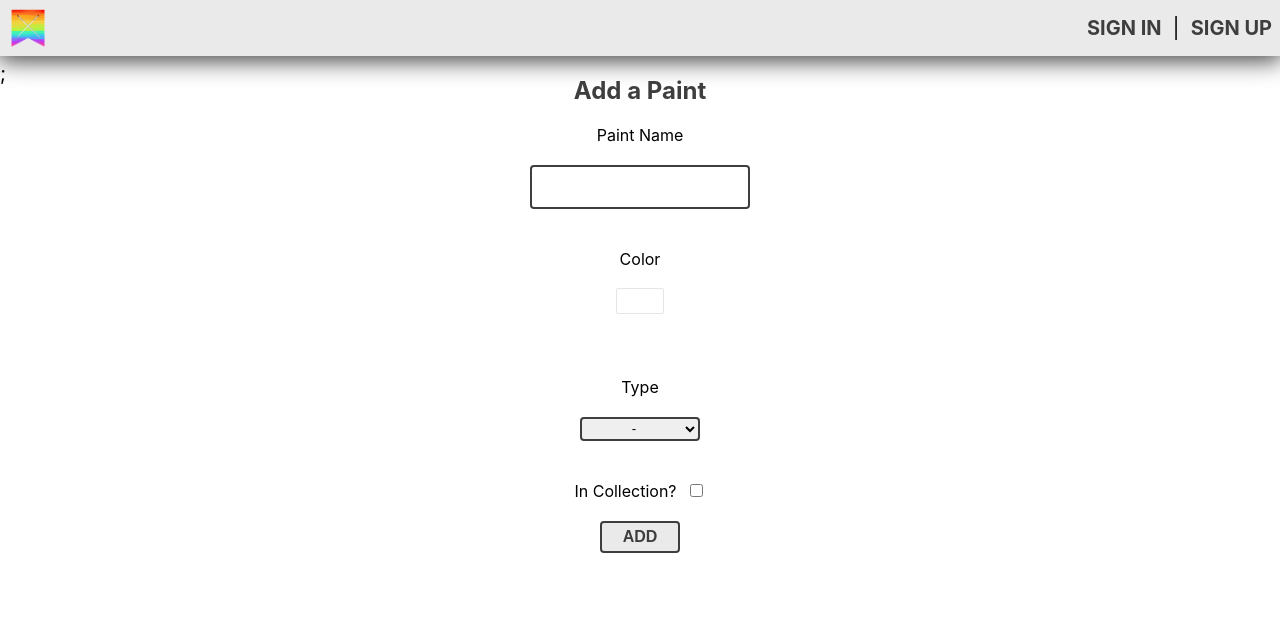
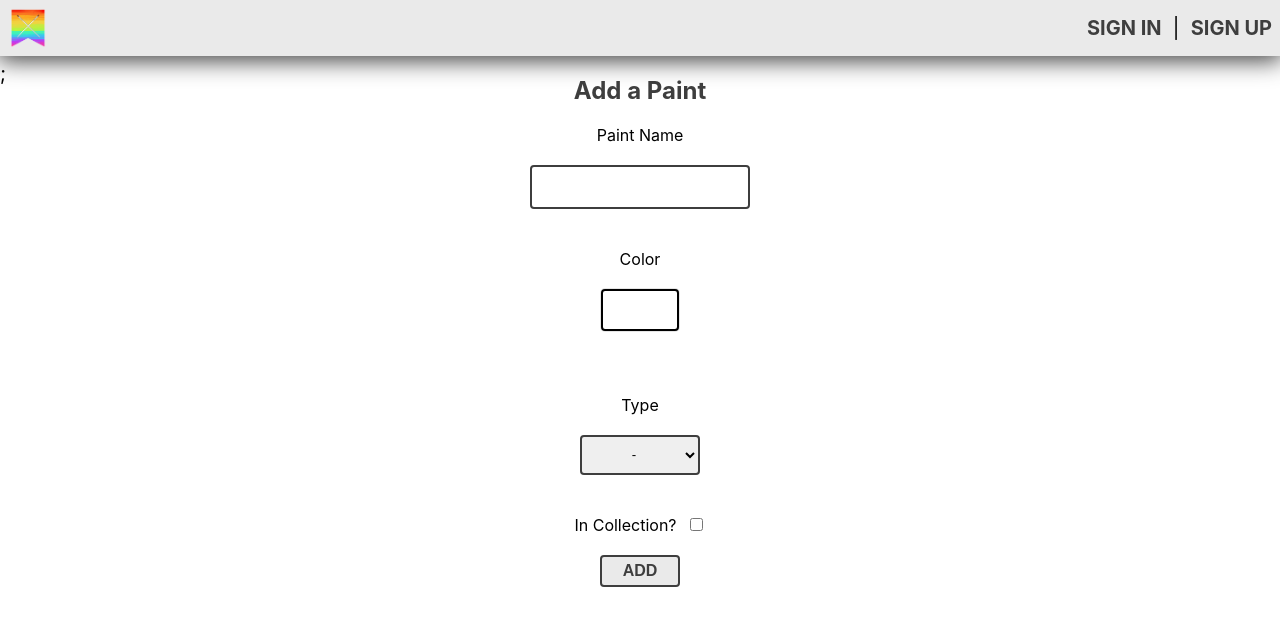
Before and after one commit to NobodysLackey/battlebrush, a React (Create React App) app: page /addpaint in a window 1280 px wide. Shown: the top 626 px of the page. Built offline with nearby package versions, Linux system fonts and the light colour scheme; no server answers.

Commit message:
restyle update page

```diff
--- a/src/components/AddPaint/AddPaint.css
+++ b/src/components/AddPaint/AddPaint.css
@@ -8,6 +8,8 @@
     border-width: .25vmin;
     border-radius: .5vmin;
     text-align: center;
+
+    font-size: 2vmin;
 
     padding: 1vmin;
 
@@ -22,7 +24,7 @@
     border-radius: .5vmin;
     text-align: center;
 
-    height: 3vmin;
+    height: 5vmin;
     width: 15vmin;
 }
 
--- a/src/components/AddPaint/AddPaint.jsx
+++ b/src/components/AddPaint/AddPaint.jsx
@@ -52,20 +52,21 @@ class AddPaint extends Component {
         })
     };
 
-
     render() {
         const styles = reactCSS({
             'default': {
               color: {
-                width: '36px',
-                height: '14px',
-                borderRadius: '2px',
+                width: '8vmin',
+                height: '3.5vmin',
+                borderRadius: '.5vmin',
                 background: `rgba(${ this.state.color.r }, ${ this.state.color.g }, ${ this.state.color.b }, ${ this.state.color.a })`,
               },
               swatch: {
                 padding: '5px',
                 background: '#fff',
-                borderRadius: '1px',
+                border: 'solid',
+                borderWidth: '.25vmin',
+                borderRadius: '.5vmin',
                 boxShadow: '0 0 0 1px rgba(0,0,0,.1)',
                 display: 'inline-block',
                 cursor: 'pointer',
--- a/src/components/Paint/Paint.css
+++ b/src/components/Paint/Paint.css
@@ -20,7 +20,7 @@
 
 .Paint-card:hover {
     background-color: rgb(255, 255, 255);
-    box-shadow: 0vmin 0vmin 2vmin 0vmin rgb(56, 126, 255);
+    box-shadow: 0vmin 0vmin 2vmin 0vmin rgb(187, 187, 187);
 }
 
 img {
@@ -66,7 +66,7 @@ img {
 
     color: white;
     font-weight: bold;
-    font-size: 1.1vw;
+    font-size: 2vw;
     line-height: 5vmin;
 
     padding: .25vmin;
--- a/src/components/Paint/Paint.jsx
+++ b/src/components/Paint/Paint.jsx
@@ -16,7 +16,7 @@ const Paint = ({paint, handleDeletePaint, idx}) => {
             <img src="./drop-grey.png" alt="paintdrop"/>
           </div>
         </div>
-        <div className="Paint-card-title">{paint.colorName}</div>
+        <div className="Paint-card-title" >{paint.colorName}</div>
         <div className="Paint-card-type">{paint.paintType}</div>
         <div className="Paint-card-owned">{paint.isOwned ? '✅ In Collection' : '🚫 Not In Collection'}</div>
         <Link
--- a/src/pages/UpdatePaintPage/UpdatePaintPage.css
+++ b/src/pages/UpdatePaintPage/UpdatePaintPage.css
@@ -1,3 +1,37 @@
+.form {
+    text-align: center;
+}
+
+.input {
+    border: solid;
+    border-color: rgb(62, 62, 62);
+    border-width: .25vmin;
+    border-radius: .5vmin;
+    text-align: center;
+
+    font-size: 2vmin;
+
+    padding: 1vmin;
+
+    height: 3vmin;
+    width: 25vmin;
+}
+
+.select {
+    border: solid;
+    border-color: rgb(62, 62, 62);
+    border-width: .25vmin;
+    border-radius: .5vmin;
+    text-align: center;
+
+    height: 5vmin;
+    width: 15vmin;
+}
+
+.title {
+    color: rgb(62, 62, 62);
+}
+
 .btn {
     background-color:  rgb(234, 234, 234);
 
--- a/src/pages/UpdatePaintPage/UpdatePaintPage.jsx
+++ b/src/pages/UpdatePaintPage/UpdatePaintPage.jsx
@@ -1,19 +1,24 @@
 import React, {Component} from 'react';
-import { SwatchesPicker } from 'react-color';
+import { SketchPicker } from 'react-color';
+import reactCSS from 'reactcss';
 import './UpdatePaintPage.css';
 
 class UpdatePaintPage extends Component {
   state = {
     invalidForm: false,
     formData: this.props.location.state.paint,
-    idx: this.props.location.idx
+    idx: this.props.location.idx,
+    displayColorPicker: false,
+    color: this.props.location.state.paint.color
   };
 
   formRef = React.createRef();
 
   handleSubmit = e => {
     e.preventDefault();
-    this.props.handleUpdatePaint(this.state.formData, this.state.idx, this.props.location.state.paint._id);
+    let allData = this.state.formData
+    allData['color'] = this.state.color
+    this.props.handleUpdatePaint(allData, this.state.idx, this.props.location.state.paint._id);
   };
 
   handleChange = e => {
@@ -27,7 +32,57 @@ class UpdatePaintPage extends Component {
     });
   };
 
+  handleClick = () => {
+    this.setState({
+        displayColorPicker: !this.state.displayColorPicker
+    })
+  };
+
+  handleClose = () => {
+      this.setState({
+          displayColorPicker: false
+      })
+  };
+
+  handleColorChange = (color) => {
+      this.setState({
+          color: color.rgb
+      })
+  };
+
   render() {
+    const styles = reactCSS({
+      'default': {
+        color: {
+          width: '8vmin',
+          height: '3.5vmin',
+          borderRadius: '.5vmin',
+          background: `rgba(${ this.state.color.r }, ${ this.state.color.g }, ${ this.state.color.b }, ${ this.state.color.a })`,
+        },
+        swatch: {
+          padding: '5px',
+          background: '#fff',
+          border: 'solid',
+          borderWidth: '.25vmin',
+          borderRadius: '.5vmin',
+          boxShadow: '0 0 0 1px rgba(0,0,0,.1)',
+          display: 'inline-block',
+          cursor: 'pointer',
+        },
+        popover: {
+          position: 'absolute',
+          zIndex: '2',
+        },
+        cover: {
+          position: 'fixed',
+          top: '0px',
+          right: '0px',
+          bottom: '0px',
+          left: '0px',
+        },
+      },
+    });
+
     return (
       <>
         <div className="title">
@@ -38,7 +93,7 @@ class UpdatePaintPage extends Component {
           <span>Paint Name</span>
                 <br></br><br></br>
                 <input
-                    className="input-field"
+                    className="input"
                     type="text"
                     name="colorName"
                     value={this.state.formData.colorName}
@@ -48,17 +103,36 @@ class UpdatePaintPage extends Component {
                 <br></br><br></br>
             <span>Color</span>
             <br></br><br></br>
-              <SwatchesPicker
-                color= {this.state.color}
-                onChangeComplete = {this.handleChangeComplete}
-                width = {220}
-                height = {150}
-              />
+              <div>
+                <div
+                    style={ styles.swatch }
+                    onClick={ this.handleClick }
+                >
+                <div
+                    style={ styles.color }
+                />
+                </div>
+                { this.state.displayColorPicker ?
+                    <div
+                        style={ styles.popover }
+                    >
+                    <div
+                        style={ styles.cover }
+                        onClick={ this.handleClose }
+                    />
+                    <SketchPicker
+                        color={ this.state.color } onChange={ this.handleColorChange }
+                    />
+                    </div>
+                :
+                    null
+                }
+              </div>
             <br></br><br></br>
             <label>Type</label>
             <br></br><br></br>
             <select
-                className="input-field"
+                className="select"
                 type="text"
                 name="paintType"
                 value={this.state.formData.paintType}
@@ -77,7 +151,7 @@ class UpdatePaintPage extends Component {
             &nbsp;&nbsp;
             <input
               type="checkbox"
-              className="form-control"
+              className="switch"
               name="isOwned"
               checked={this.state.formData.isOwned}
               value={this.state.formData.isOwned}
```
